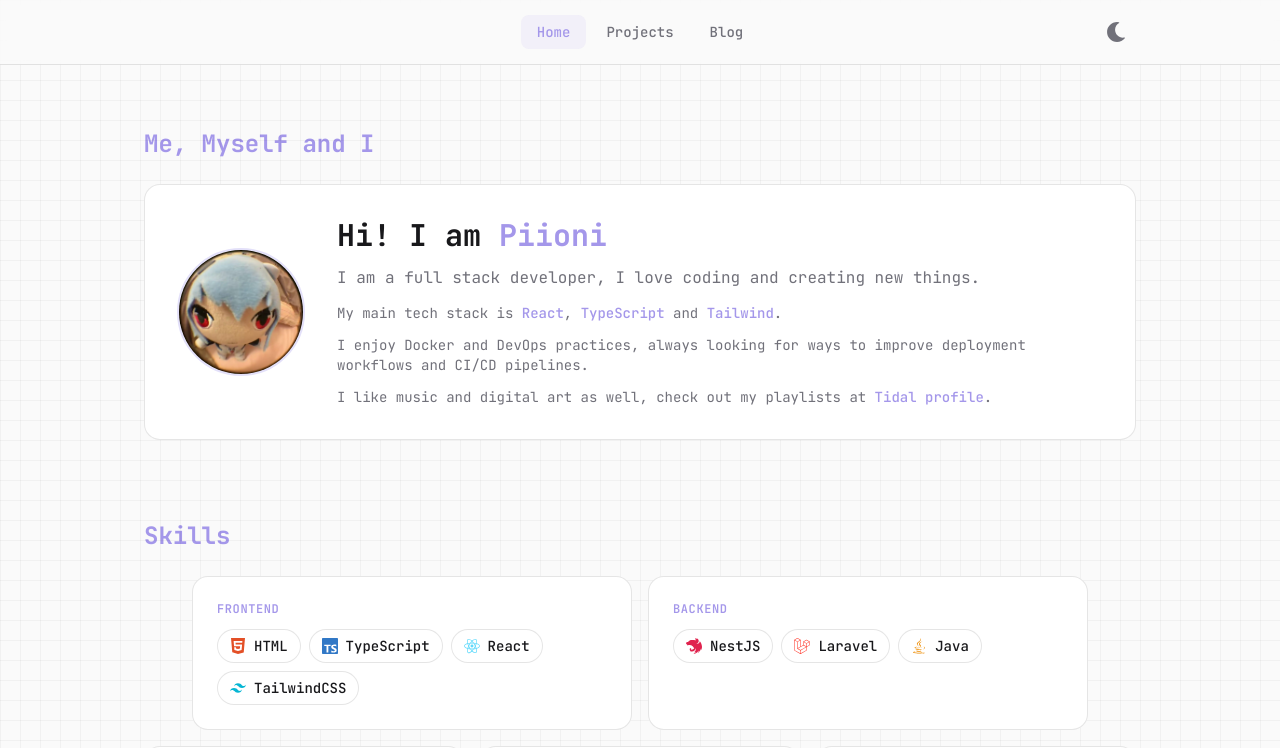
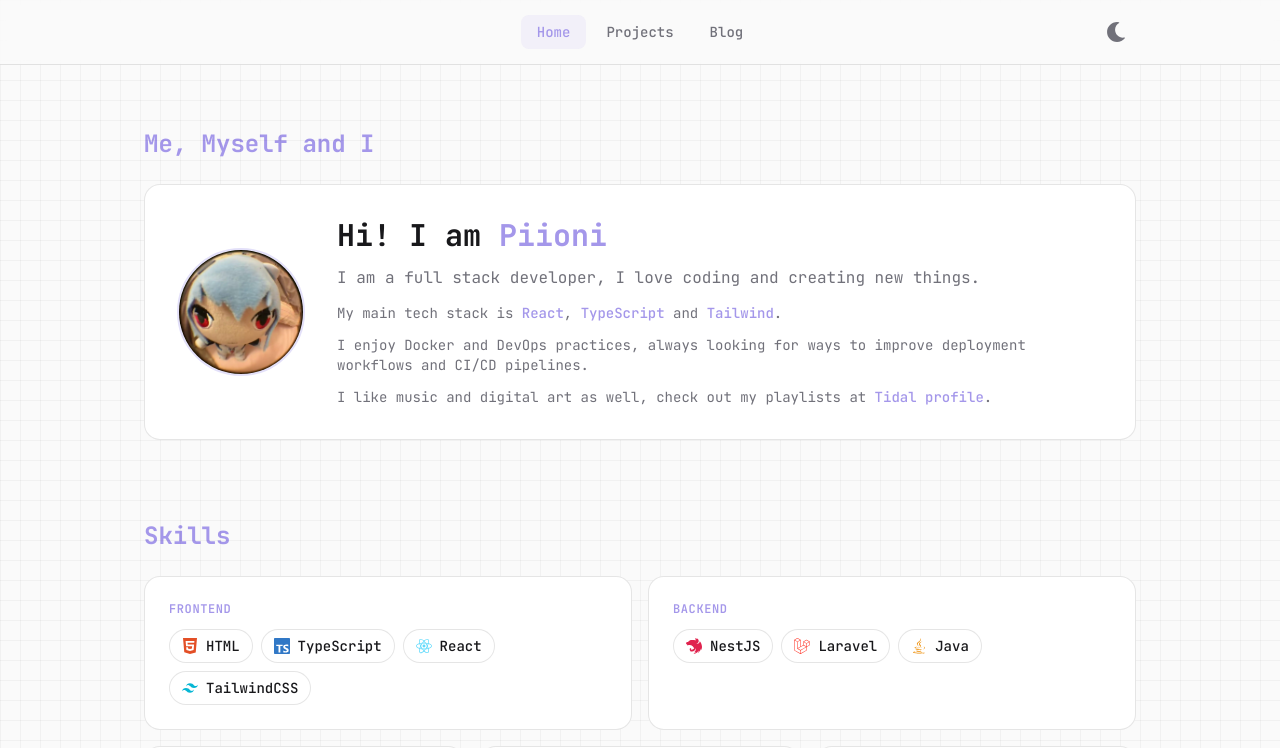
Before and after one commit to Piioni/Portfolio, a React (Vite) app: page / in a window 1280 px wide. Shown: the top 748 px of the page. Built offline with nearby package versions, Linux system fonts and the light colour scheme.

Commit message:
Fix skill section spacing and dev base path

```diff
--- a/src/components/sections/SkillsSection.tsx
+++ b/src/components/sections/SkillsSection.tsx
@@ -42,13 +42,11 @@
                 Skills
             </h2>
 
-            {/* Top row: Frontend + Backend (2 columns, centered) */}
-            <div className="max-w-4xl mx-auto mb-4">
-                <div className="grid grid-cols-1 md:grid-cols-2 gap-4">
-                    {topRow.map((group) => (
-                        <SkillBubble key={group.category} group={group} />
-                    ))}
-                </div>
+            {/* Top row: Frontend + Backend (2 columns, full width) */}
+            <div className="grid grid-cols-1 md:grid-cols-2 gap-4 mb-4 w-full">
+                {topRow.map((group) => (
+                    <SkillBubble key={group.category} group={group} />
+                ))}
             </div>
 
             {/* Bottom row: Database + Dev Tools + OS (3 columns) */}
--- a/vite.config.ts
+++ b/vite.config.ts
@@ -11,8 +11,8 @@
             '@': resolve(__dirname, './src'),
         },
     },
-    // Base path para GitHub Pages
-    base: '/Portfolio/',
+    // Base path dinámico para desarrollo y producción
+    base: process.env.NODE_ENV === 'production' ? '/Portfolio/' : '/',
     server: {
         host: '0.0.0.0',
         port: 5173,
```
